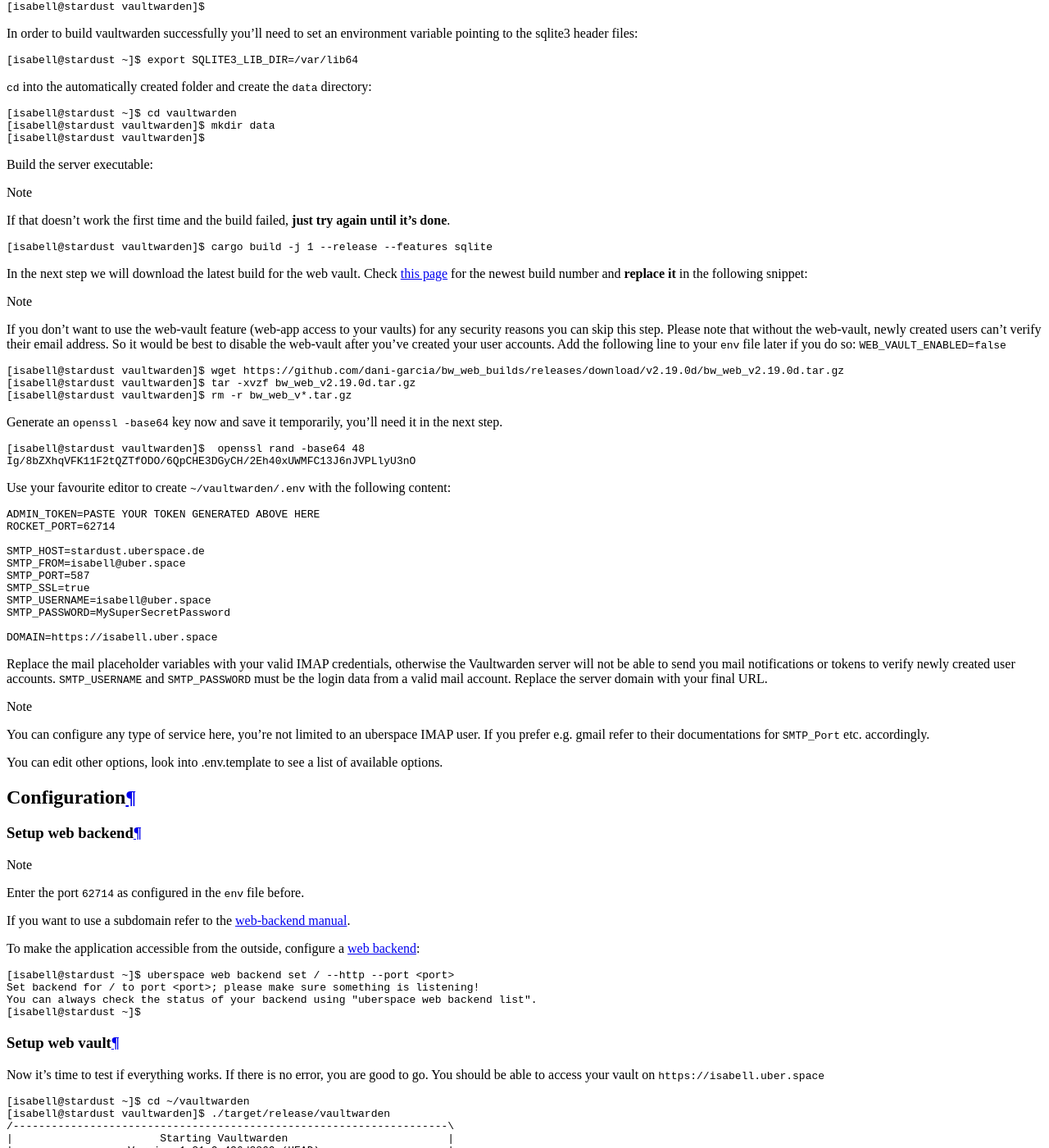
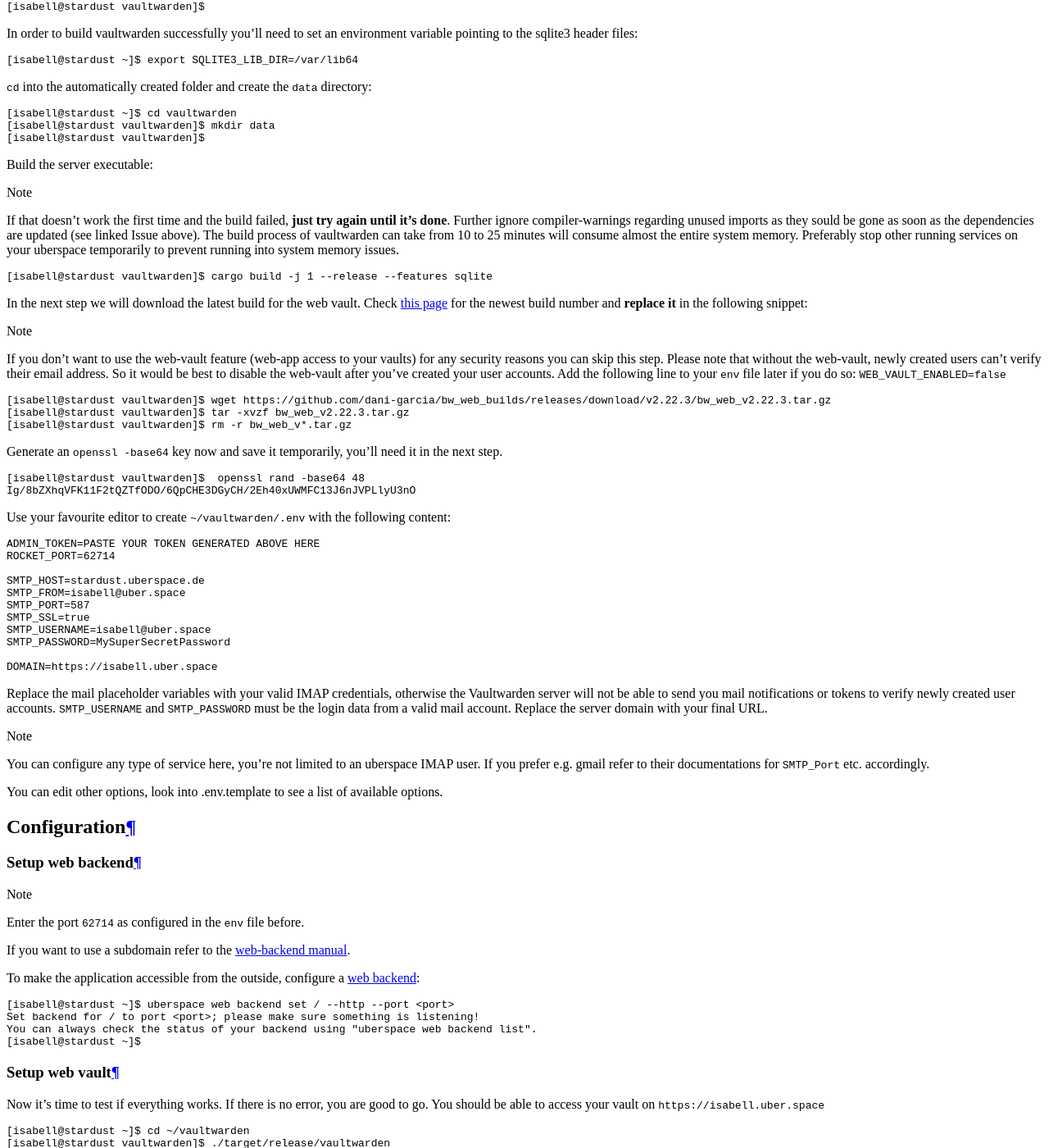
Before and after one commit to Uberspace/lab, a Sphinx documentation site: the page built from source/guide_bitwarden.rst, in a window 1280 px wide and 1400 px high, scrolled down 5516 px. Shown: the whole window at 82% size. Built offline with Sphinx 7.4.7 and the Read the Docs theme 2.0.0, drawn with Linux system fonts in a browser that asks for light colours; some of the changed text lies outside the part shown.

Commit message:
[vaultwarden] 🔧 enhance build instructions
Signed-off-by: Achim Blanarsch <39946364+pxlfrk@users.noreply.github.com>

```diff
--- a/source/guide_bitwarden.rst
+++ b/source/guide_bitwarden.rst
@@ -9,7 +9,7 @@
 
 .. sidebar:: Logo
 
-  .. image:: _static/images/bitwarden.svg
+  .. image:: _static/images/vaultwarden.png
       :align: center
 
 ############
@@ -89,7 +89,7 @@
 
 Build the server executable:
 
-.. note :: If that doesn't work the first time and the build failed, **just try again until it's done**.
+.. note :: If that doesn't work the first time and the build failed, **just try again until it's done**. Further ignore compiler-warnings regarding unused imports as they sould be gone as soon as the dependencies are updated (see linked Issue above). The build process of vaultwarden can take from 10 to 25 minutes will consume almost the entire system memory. Preferably stop other running services on your uberspace temporarily to prevent running into system memory issues.
 
 .. code-block:: console
 
@@ -103,8 +103,8 @@
 .. code-block:: console
  :emphasize-lines: 1,2
 
- [isabell@stardust vaultwarden]$ wget https://github.com/dani-garcia/bw_web_builds/releases/download/v2.19.0d/bw_web_v2.19.0d.tar.gz
- [isabell@stardust vaultwarden]$ tar -xvzf bw_web_v2.19.0d.tar.gz
+ [isabell@stardust vaultwarden]$ wget https://github.com/dani-garcia/bw_web_builds/releases/download/v2.22.3/bw_web_v2.22.3.tar.gz
+ [isabell@stardust vaultwarden]$ tar -xvzf bw_web_v2.22.3.tar.gz
  [isabell@stardust vaultwarden]$ rm -r bw_web_v*.tar.gz
 
 
@@ -320,6 +320,6 @@
 
 ----
 
-Tested with vaultwarden 1.21.0 and Web-Vault v2.19.0d, Uberspace 7.11.1.1
+Tested with vaultwarden 1.22.2 and Web-Vault v2.22.3, Uberspace 7.11.4
 
 .. author_list::
```
Also changed, not shown: other parts of source/guide_bitwarden.rst (+1 -1 lines), source/_static/images/vaultwarden.png (added).
